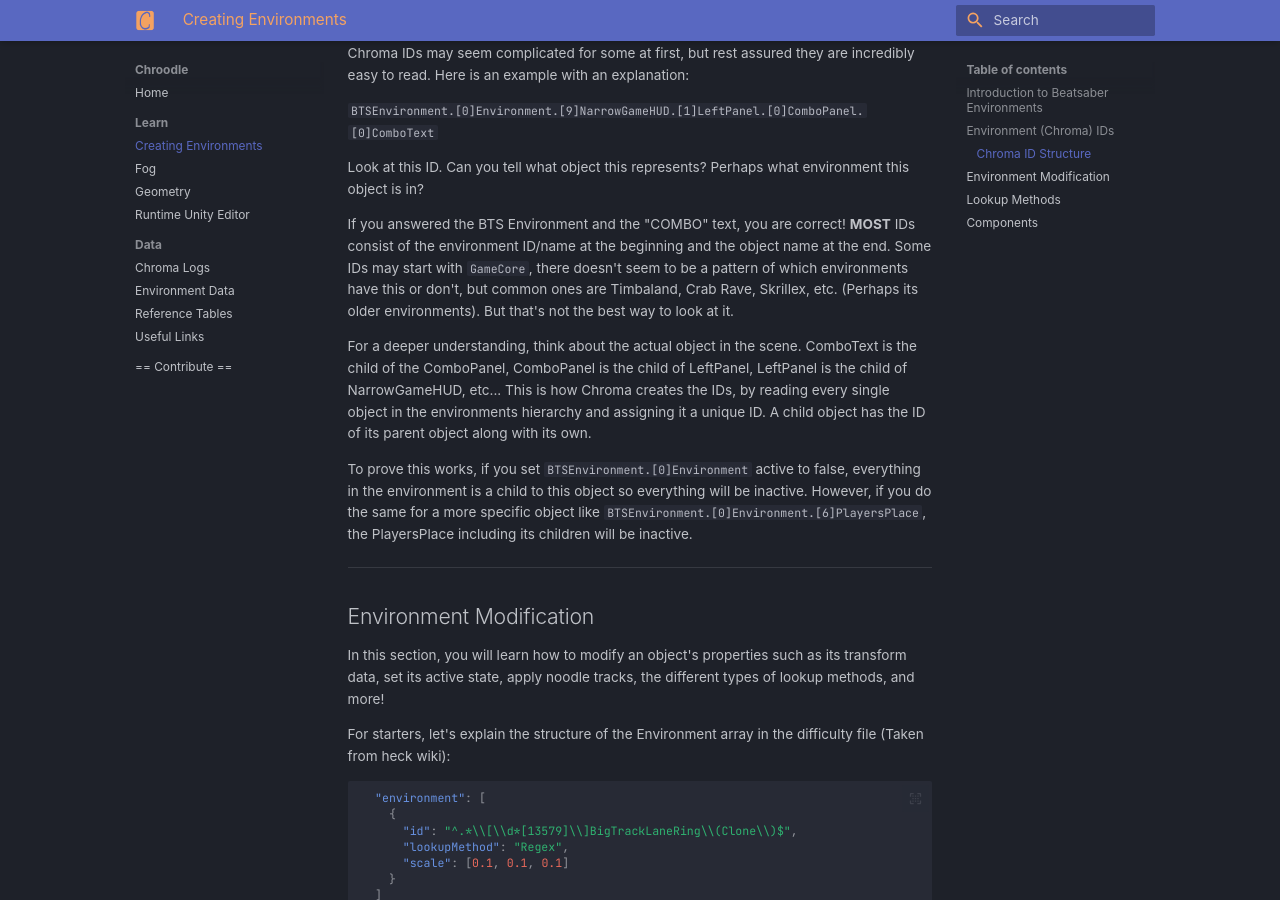
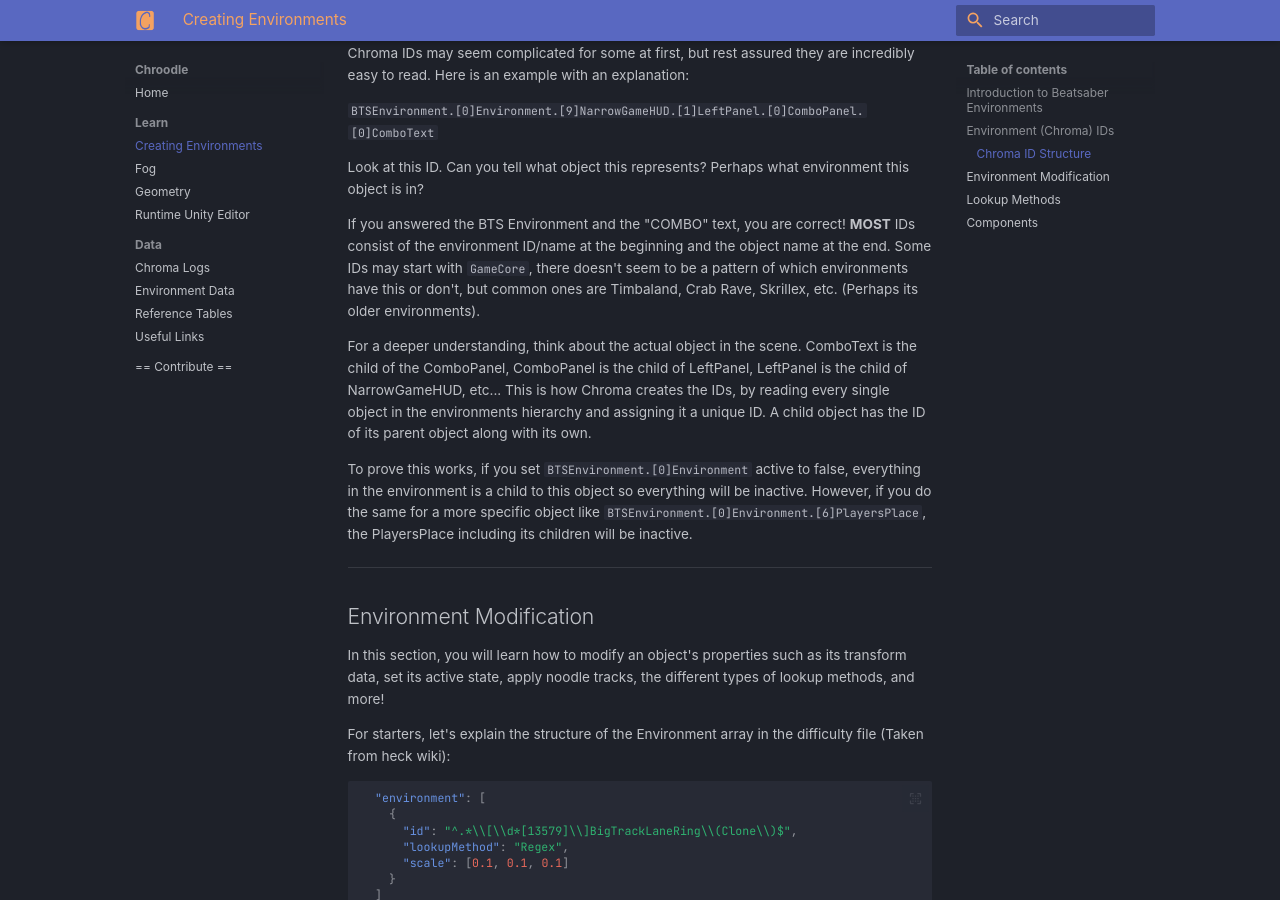
Before and after one commit to UGEcko/chroodleWeb, an MkDocs documentation site: the page built from docs/learn/envs.md, in a window 1280 px wide and 900 px high, scrolled down 619 px. Built offline with MkDocs 1.6.1 and Material for MkDocs 9.7.7, drawn with Linux system fonts in a browser that asks for light colours; some web fonts are replaced.

Commit message:
Smol change

```diff
--- a/docs/learn/envs.md
+++ b/docs/learn/envs.md
@@ -17,7 +17,6 @@
 Look at this ID. Can you tell what object this represents? Perhaps what environment this object is in?
 
 If you answered the BTS Environment and the "COMBO" text, you are correct! **MOST** IDs consist of the environment ID/name at the beginning and the object name at the end. Some IDs may start with `GameCore`, there doesn't seem to be a pattern of which environments have this or don't, but common ones are Timbaland, Crab Rave, Skrillex, etc. (Perhaps its older environments).
-But that's not the best way to look at it.
 
 For a deeper understanding, think about the actual object in the scene. ComboText is the child of the ComboPanel, ComboPanel is the child of LeftPanel, LeftPanel is the child of NarrowGameHUD, etc... This is how Chroma creates the IDs, by reading every single object in the environments hierarchy and assigning it a unique ID. A child object has the ID of its parent object along with its own.
 
```
